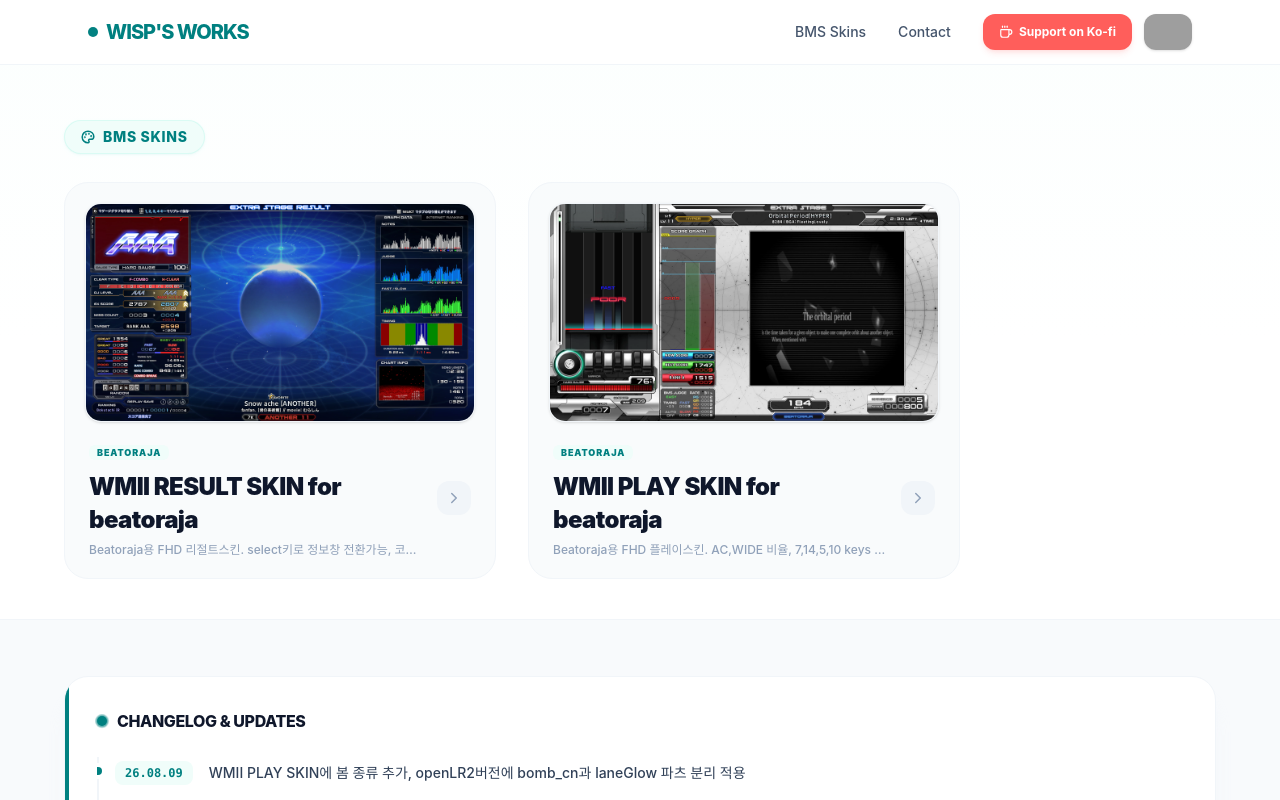
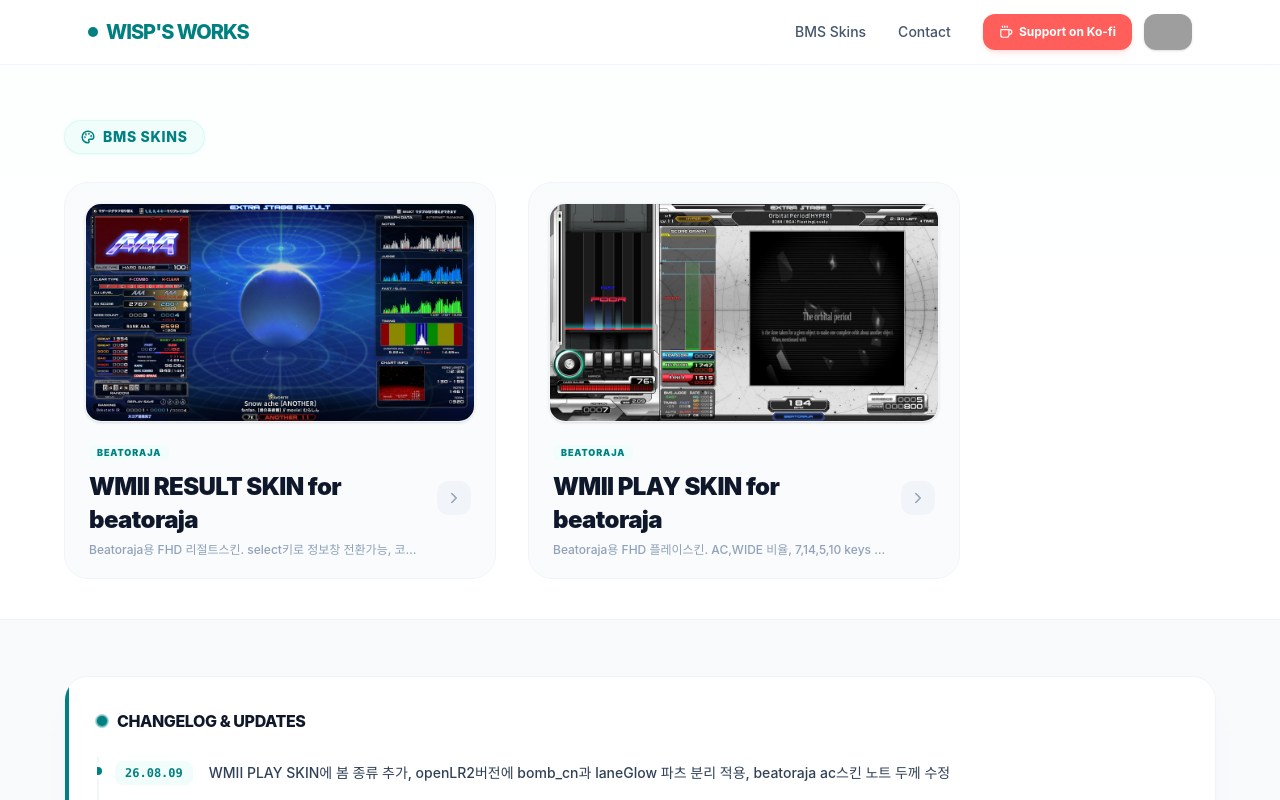
Before and after one commit to p-wn/myWorksWeb, a React (Vite) app: page / in a window 1280 px wide. Shown: the top 800 px of the page. Built offline with nearby package versions, Linux system fonts and the light colour scheme; grey boxes are pictures that could not be loaded; a web font is replaced by a local one.

Commit message:
sdfsdfsdfsdf

```diff
--- a/src/App.tsx
+++ b/src/App.tsx
@@ -28,7 +28,7 @@
       "/images/skins/wmii-play-beatoraja/03.webp",
       "/images/skins/wmii-play-beatoraja/04.webp",
     ],
-    downloadUrl: "https://drive.google.com/file/d/1qMw89jkodSz111v6jdfJAdtOt_45mn85/view?usp=sharing",
+    downloadUrl: "https://drive.google.com/file/d/1uQU9KkLW5hRORUu0_aFBS6-srWzd30PP/view?usp=sharing",
     date: "26.08.09",
   },
   {
@@ -450,7 +450,7 @@
                     <div className="absolute -left-[21px] top-1.5 w-2 h-2 rounded-full bg-point ring-4 ring-white transition-all group-hover:scale-125" />
                     <div className="flex flex-col md:flex-row md:items-center gap-2 md:gap-4">
                       <span className="text-xs font-mono font-bold text-point bg-teal-50 px-2.5 py-1 rounded-lg w-fit">26.08.09</span>
-                      <p className="text-sm text-slate-700 font-medium">WMII PLAY SKIN에 봄 종류 추가, openLR2버전에 bomb_cn과 laneGlow 파츠 분리 적용 </p>
+                      <p className="text-sm text-slate-700 font-medium">WMII PLAY SKIN에 봄 종류 추가, openLR2버전에 bomb_cn과 laneGlow 파츠 분리 적용, beatoraja ac스킨 노트 두께 수정</p>
                     </div>
                   </div>
                            <div className="relative group">
```
